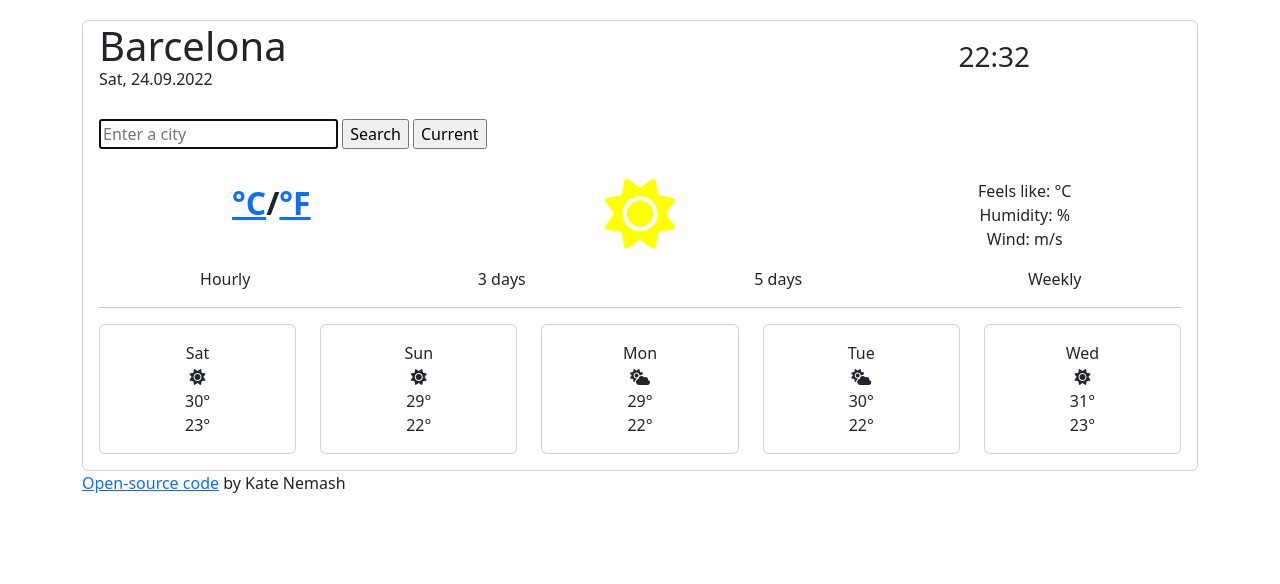
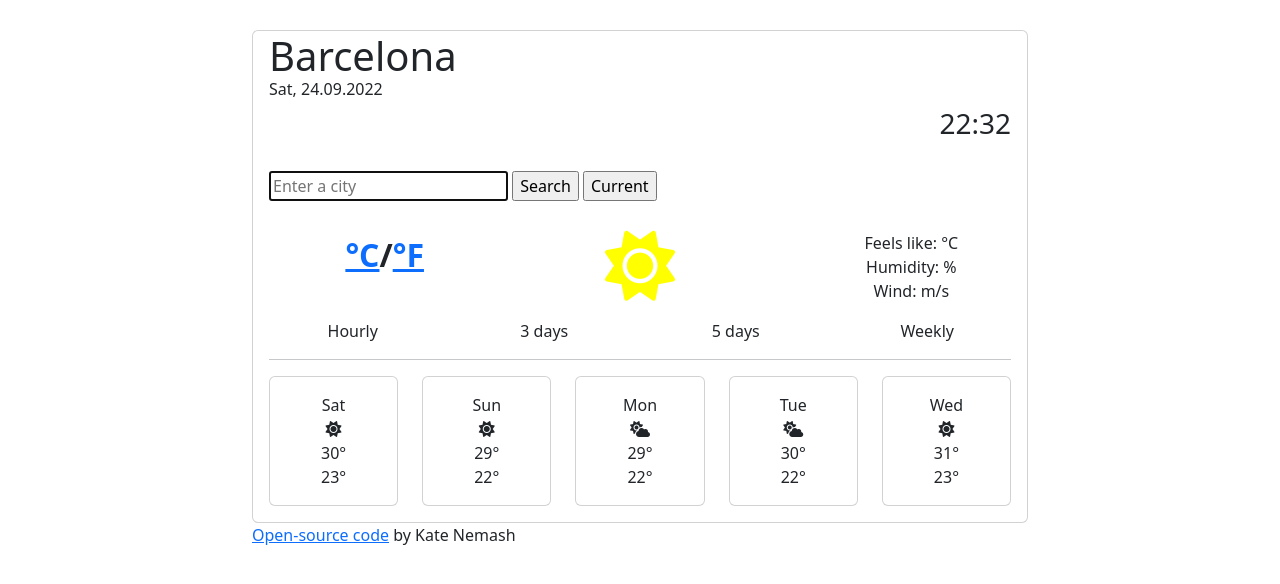
Before and after one commit to KateNemash/weather-app, a plain HTML site: page index.html in a window 1280 px wide. Drawn offline with nearby package versions, Linux system fonts and the light colour scheme; no server answers.

Commit message:
Changed display to flex

```diff
--- a/index.html
+++ b/index.html
@@ -19,7 +19,7 @@
     <link rel="stylesheet" href="src/style.css" />
   </head>
   <body>
-    <div class="container">
+    <div class="container weather-app">
       <div class="card">
         <div class="card-body">
           <header>
@@ -130,8 +130,8 @@
         </div>
       </div>
       <footer>
-        <a href="https://github.com/KateNemash/weather-app" target="_blank"
-          >Open-source code</a
+        <a href="https://github.com/KateNemash/weather-app" target="_blank">
+          Open-source code</a
         >
         by Kate Nemash
       </footer>
--- a/src/style.css
+++ b/src/style.css
@@ -1,6 +1,3 @@
-body {
-  margin-top: 20px;
-}
 h1 {
   margin-top: -15px;
   margin-bottom: 0;
@@ -9,12 +6,15 @@ h2 {
   font-size: 16px;
 }
 h3 {
-  position: fixed;
-  top: 40px;
-  right: 250px;
+  display: flex;
+  flex-direction: row-reverse;
 }
 li {
   list-style: none;
+}
+.weather-app {
+  max-width: 800px;
+  margin: 30px auto;
 }
 .search {
   margin: 30px auto;
```
